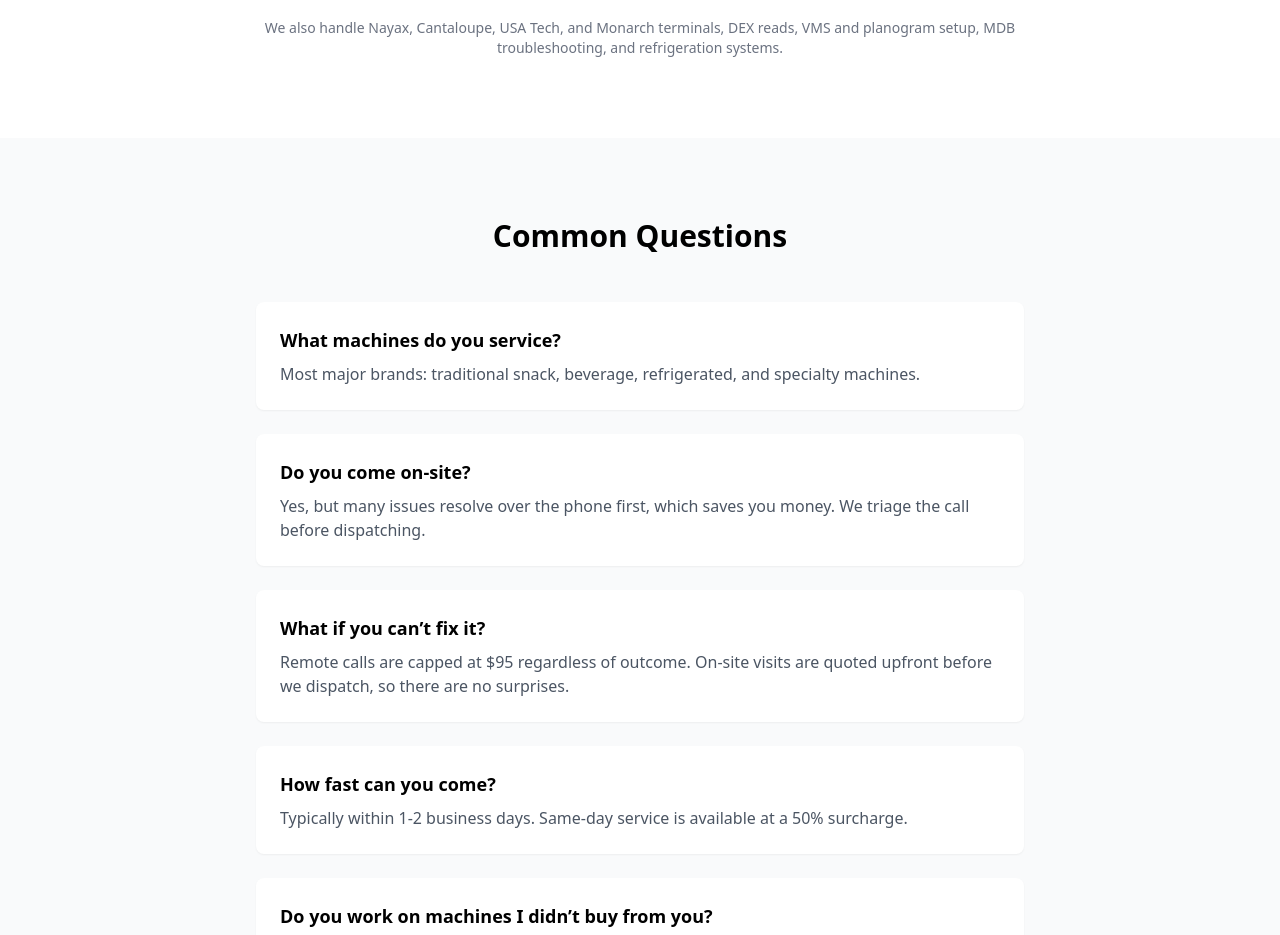
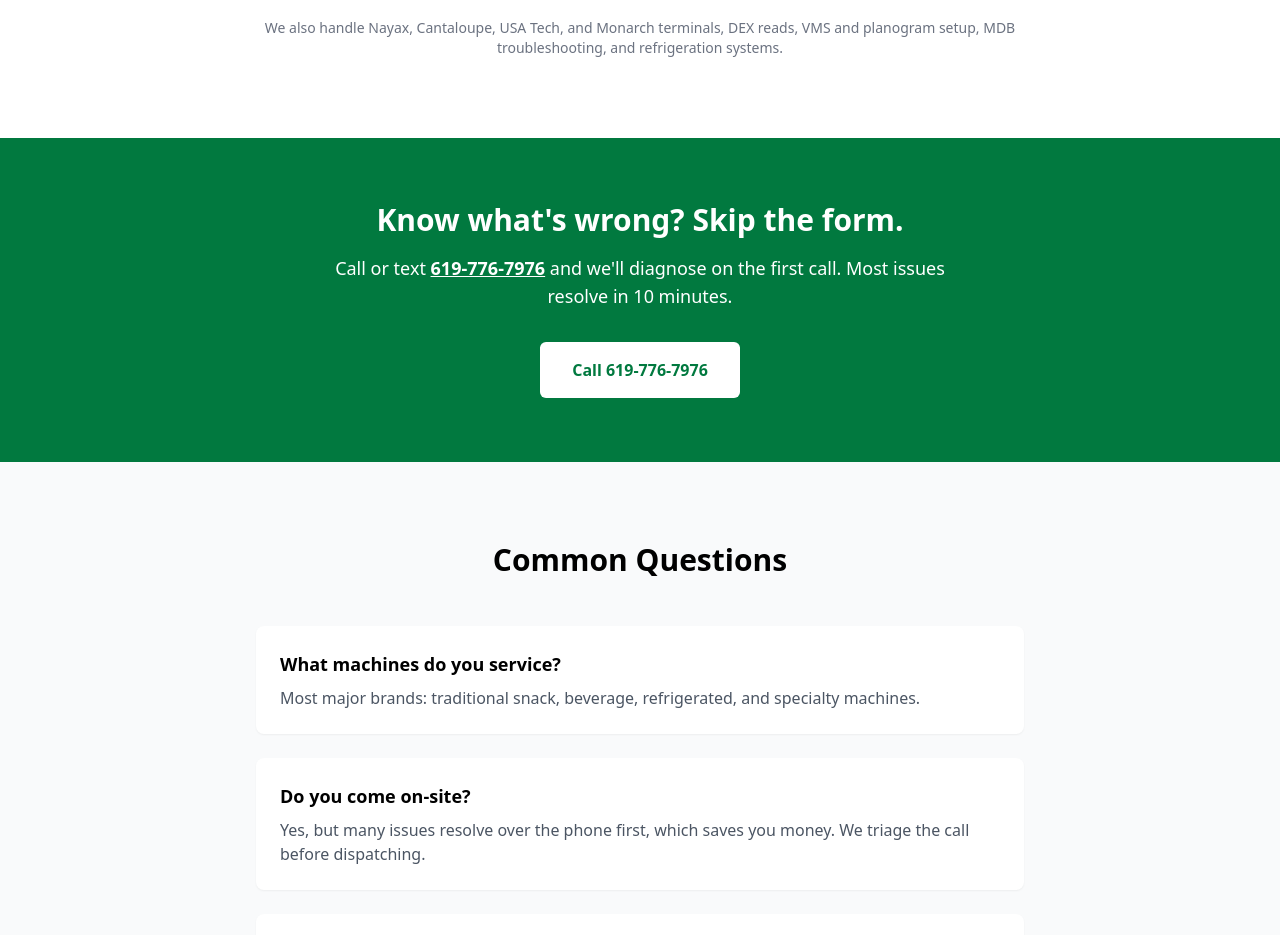
Before and after one commit to tuni-kern/wellnessvending, a Next.js app: page /repair-services in a window 1280 px wide. Shown: the part 1940-2875 px from the top of the page. Built offline with nearby package versions, Linux system fonts and the light colour scheme.

Commit message:
Add mid-page call CTA banner between problems and FAQ

```diff
--- a/src/app/repair-services/page.tsx
+++ b/src/app/repair-services/page.tsx
@@ -153,6 +153,22 @@ export default function RepairServicesPage() {
         </div>
       </section>
 
+      {/* Mid-page CTA */}
+      <section className="py-16 bg-primary text-white">
+        <div className="container text-center">
+          <h2 className="text-3xl font-bold mb-4">Know what&apos;s wrong? Skip the form.</h2>
+          <p className="text-lg mb-8 max-w-2xl mx-auto">
+            Call or text <a href="tel:6197767976" className="underline font-semibold">619-776-7976</a> and we&apos;ll diagnose on the first call. Most issues resolve in 10 minutes.
+          </p>
+          <a
+            href="tel:6197767976"
+            className="inline-block bg-white text-primary px-8 py-4 rounded-md font-semibold hover:bg-gray-100 transition duration-300"
+          >
+            Call 619-776-7976
+          </a>
+        </div>
+      </section>
+
       {/* FAQ */}
       <section className="py-20 bg-gray-50">
         <div className="container">
```
